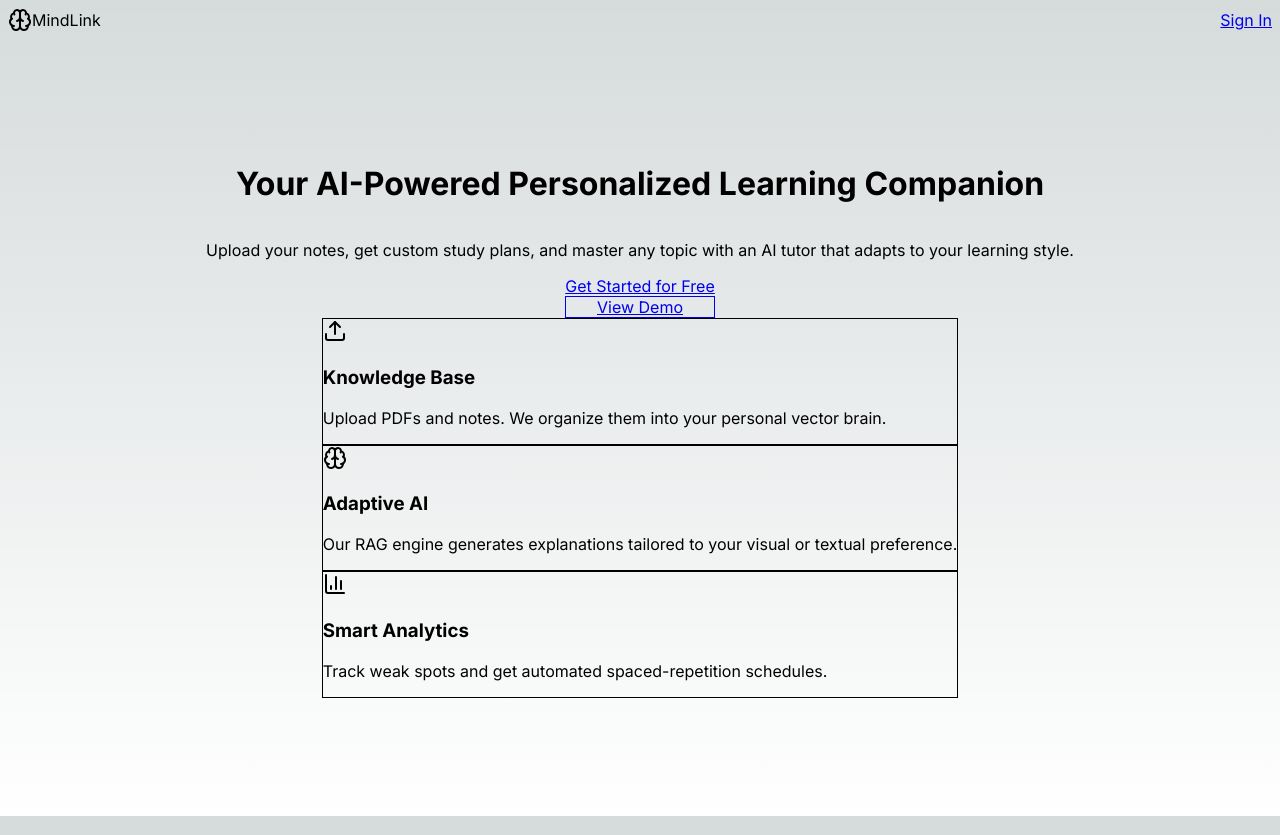
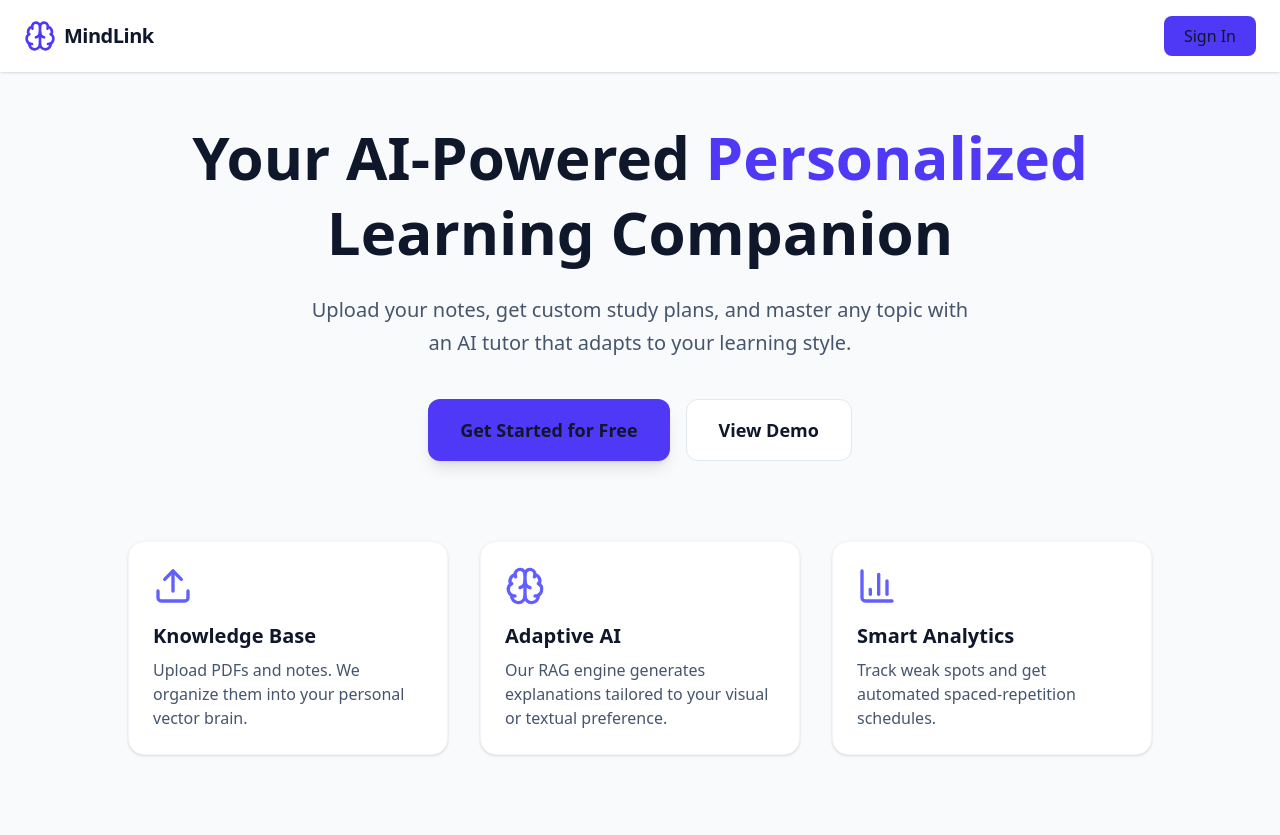
Before and after one commit to shubhcoding01/mindlink, a Next.js app in the folder frontend/: page / in a window 1280 px wide. Built offline with nearby package versions, Linux system fonts and the light colour scheme.

Commit message:
mindlink

```diff
--- a/frontend/src/styles/globals.css
+++ b/frontend/src/styles/globals.css
@@ -1,67 +1,13 @@
-/* @import "tailwindcss";
+@import "tailwindcss";
 
 :root {
-  --background: #ffffff;
-  --foreground: #171717;
-}
-
-@theme inline {
-  --color-background: var(--background);
-  --color-foreground: var(--foreground);
-  --font-sans: var(--font-geist-sans);
-  --font-mono: var(--font-geist-mono);
-}
-
-@media (prefers-color-scheme: dark) {
-  :root {
-    --background: #0a0a0a;
-    --foreground: #ededed;
-  }
-}
-
-body {
-  background: var(--background);
-  color: var(--foreground);
-  font-family: Arial, Helvetica, sans-serif;
-} */
-
-/* src/styles/globals.css */
-/*
-@tailwind base;
-@tailwind components;
-@tailwind utilities;
-
-html, body {
-  margin: 0;
-  padding: 0;
-  background: #f8fafc;
-  color: #0f172a;
-  font-family: Inter, sans-serif;
-}
-
-a {
-  color: inherit;
-  text-decoration: none;
-}
-
-input, button {
-  outline: none;
-}
-
-* {
-  box-sizing: border-box;
-} */
-
-@tailwind base;
-@tailwind components;
-@tailwind utilities;
-
-:root {
+  /* Default light mode variables */
   --foreground-rgb: 0, 0, 0;
-  --background-start-rgb: 214, 219, 220;
+  --background-start-rgb: 255, 255, 255;
   --background-end-rgb: 255, 255, 255;
 }
 
+/* Dark mode variables (for future use/theme switching) */
 @media (prefers-color-scheme: dark) {
   :root {
     --foreground-rgb: 255, 255, 255;
@@ -70,18 +16,23 @@ input, button {
   }
 }
 
+/* Apply background and text color based on the root variables */
 body {
+  /* This ensures the entire page uses a solid white background (or black in dark mode)
+     and inherits the text color defined by the root variables. */
+  background: white;
   color: rgb(var(--foreground-rgb));
-  background: linear-gradient(
-      to bottom,
-      transparent,
-      rgb(var(--background-end-rgb))
-    )
-    rgb(var(--background-start-rgb));
+  min-height: 100vh;
+  /* Use a generic system font as the primary font-family */
+  font-family: -apple-system, BlinkMacSystemFont, "Segoe UI", Roboto, "Helvetica Neue", Arial, sans-serif;
 }
 
-@layer utilities {
-  .text-balance {
-    text-wrap: balance;
-  }
+/* General reset for links and elements */
+a {
+  color: inherit;
+  text-decoration: none;
 }
+
+* {
+  box-sizing: border-box;
+}
```
